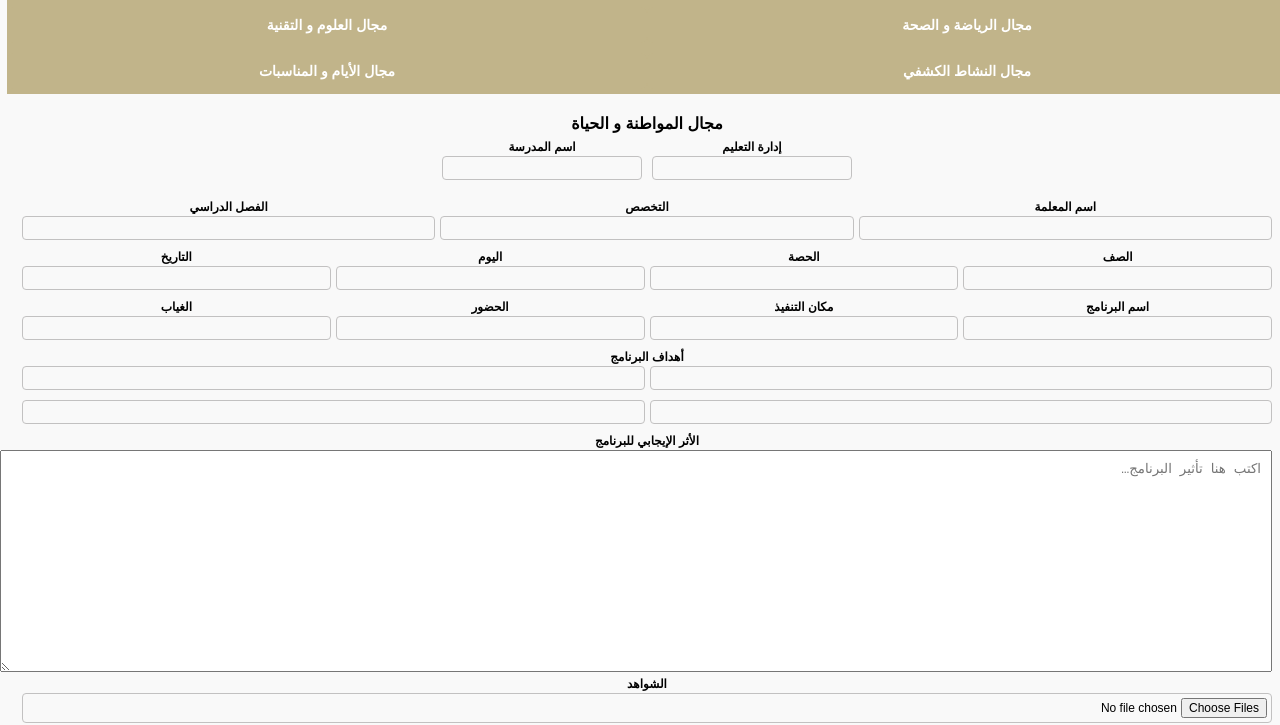
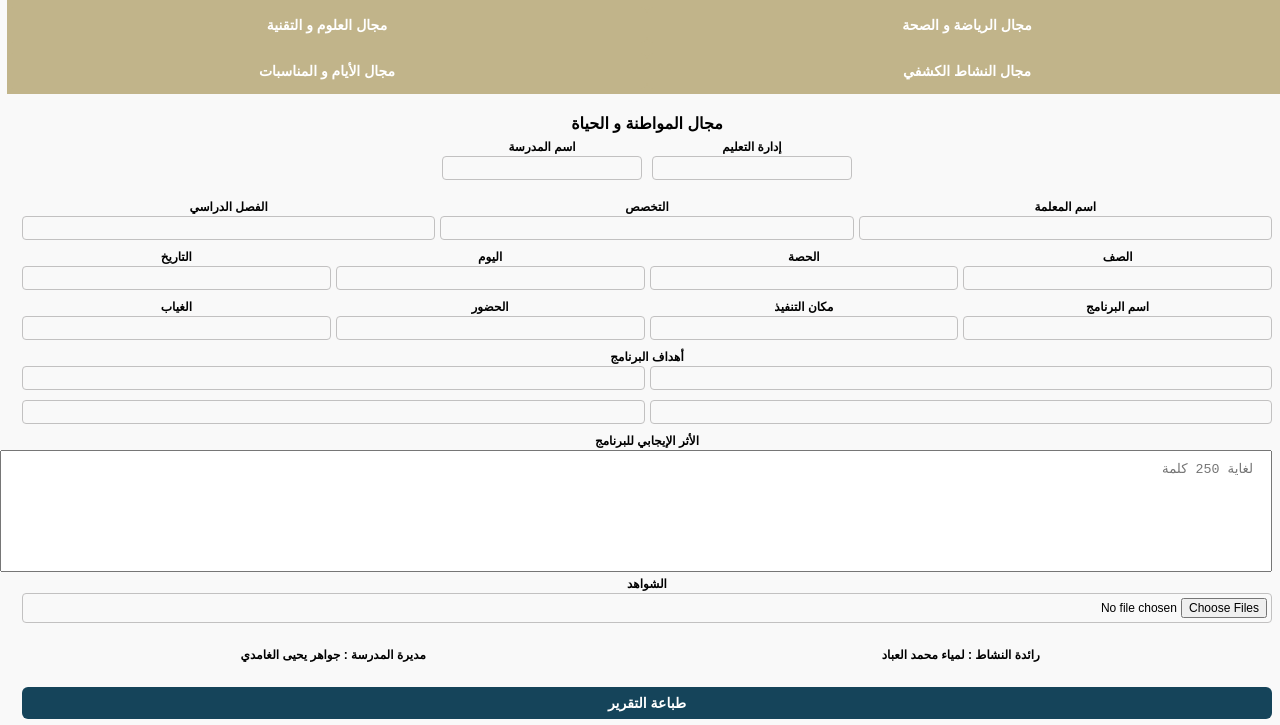
Before and after one commit to Nusamaj/A2, a plain HTML site: page index.html in a window 1280 px wide. Shown: the part 90-815 px from the top of the page. Drawn offline with nearby package versions, Linux system fonts and the light colour scheme; a web font is replaced by a local one.

Commit message:
Update index.html

```diff
--- a/index.html
+++ b/index.html
@@ -99,9 +99,20 @@ footer { text-align:center; padding:10px; color:#333; font-weight:bold; font-siz
   <label>الأثر الإيجابي للبرنامج</label>
 <div style="display:grid; grid-template-columns:1fr; gap:5px;">
   <textarea
-      style="width:100%; height:200px; padding:10px; resize:vertical;"
-      placeholder="اكتب هنا تأثير البرنامج…"></textarea>
+      id="impactTextarea"
+      style="width:100%; min-height:100px; padding:10px; overflow:hidden; resize:none;"
+      placeholder=" لغاية 250 كلمة"></textarea>
 </div>
+
+<script>
+  const textarea = document.getElementById('impactTextarea');
+
+  textarea.addEventListener('input', function() {
+    this.style.height = 'auto'; // إعادة ضبط الارتفاع لتفادي تراكمه
+    this.style.height = (this.scrollHeight) + 'px'; // ضبط الارتفاع حسب المحتوى
+  });
+</script>
+
 
   <label>الشواهد</label>
   <input type="file" multiple accept="image/*" onchange="storeImages(event)">
```
